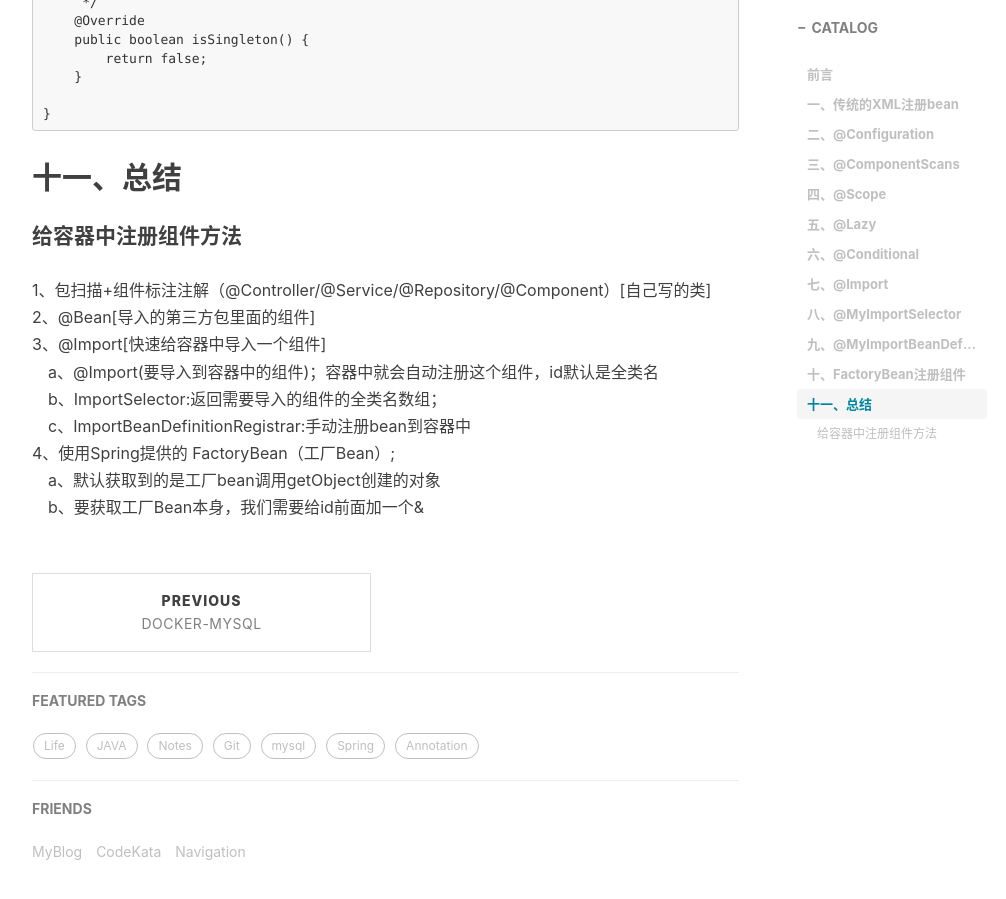
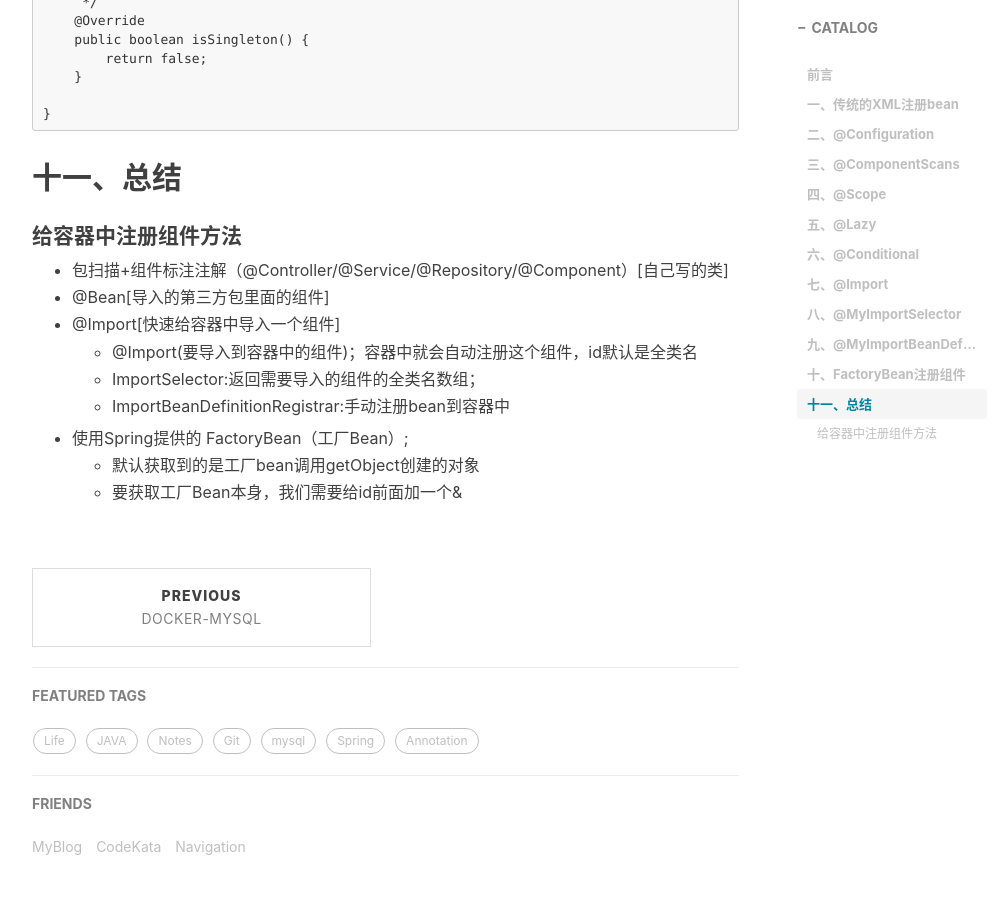
Before and after one commit to Bjorne1/Bjorne1.github.io, a Jekyll site: the page built from _posts/2019-02-18-spring-annotation-component.md, in a window 1280 px wide and 900 px high, scrolled down 5875 px. Shown: the whole window, without its empty margins (233-1239 px from the left). Built offline with Jekyll 4.4.1, drawn with Linux system fonts in a browser that asks for light colours; nearby versions of some CDN libraries; comment, search, counter and statistics services are not loaded.

Commit message:
update annotation format

```diff
--- a/_posts/2019-02-18-spring-annotation-component.md
+++ b/_posts/2019-02-18-spring-annotation-component.md
@@ -316,12 +316,12 @@ public class ColorFactoryBean implements FactoryBean<Color> {
 
 #### 给容器中注册组件方法
 
-1、包扫描+组件标注注解（@Controller/@Service/@Repository/@Component）[自己写的类]
-2、@Bean[导入的第三方包里面的组件]
-3、@Import[快速给容器中导入一个组件]
-&emsp;a、@Import(要导入到容器中的组件)；容器中就会自动注册这个组件，id默认是全类名
-&emsp;b、ImportSelector:返回需要导入的组件的全类名数组；
-&emsp;c、ImportBeanDefinitionRegistrar:手动注册bean到容器中
-4、使用Spring提供的 FactoryBean（工厂Bean）;
-&emsp;a、默认获取到的是工厂bean调用getObject创建的对象
-&emsp;b、要获取工厂Bean本身，我们需要给id前面加一个&
+* 包扫描+组件标注注解（@Controller/@Service/@Repository/@Component）[自己写的类]
+* @Bean[导入的第三方包里面的组件]
+* @Import[快速给容器中导入一个组件]
+   * @Import(要导入到容器中的组件)；容器中就会自动注册这个组件，id默认是全类名
+   * ImportSelector:返回需要导入的组件的全类名数组；
+   * ImportBeanDefinitionRegistrar:手动注册bean到容器中
+* 使用Spring提供的 FactoryBean（工厂Bean）;
+   * 默认获取到的是工厂bean调用getObject创建的对象
+   * 要获取工厂Bean本身，我们需要给id前面加一个&
```
Also changed, not shown: img/ToDelete/post-bg-debug.png (renamed from img/post-bg-debug.png), img/ToDelete/post-bg-github-cup.jpg (renamed from img/post-bg-github-cup.jpg), img/ToDelete/post-bg-os-metro.jpg (renamed from img/post-bg-os-metro.jpg), img/ToDelete/post-sample-image.jpg (renamed from img/post-sample-image.jpg), 2 other files.
